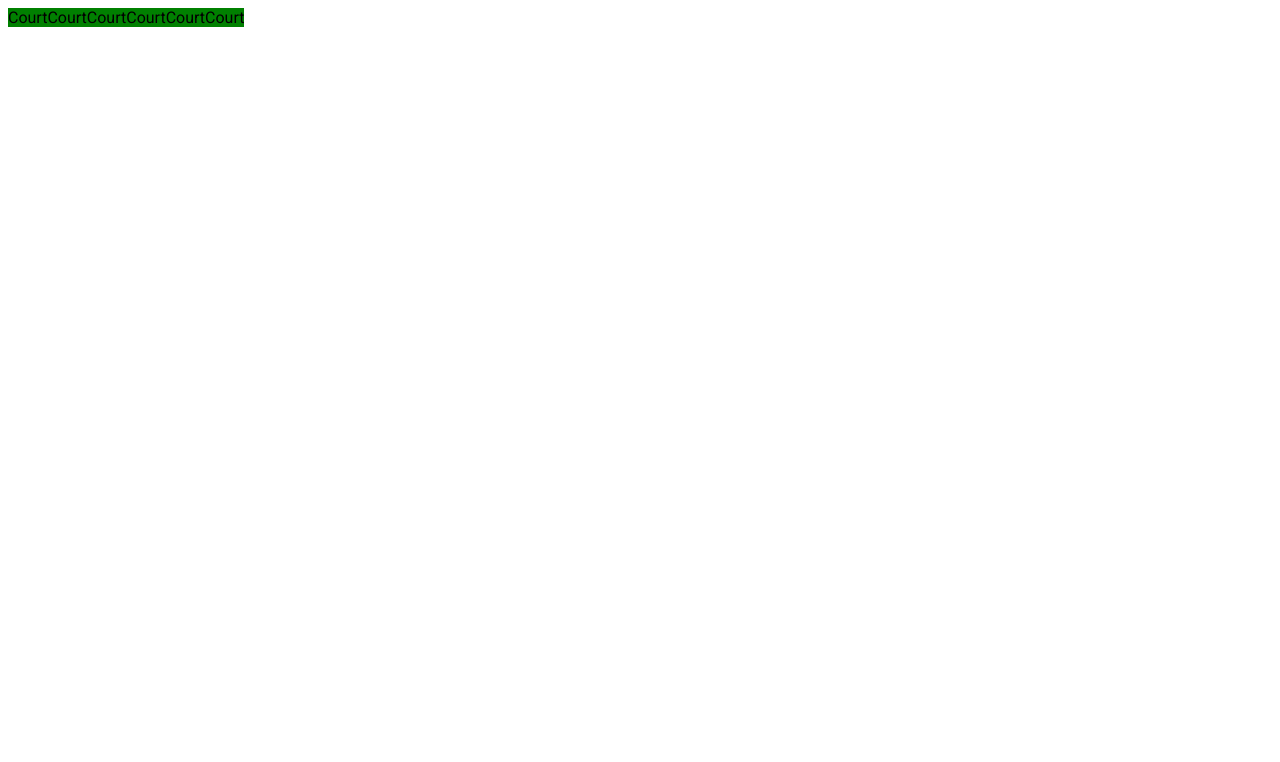
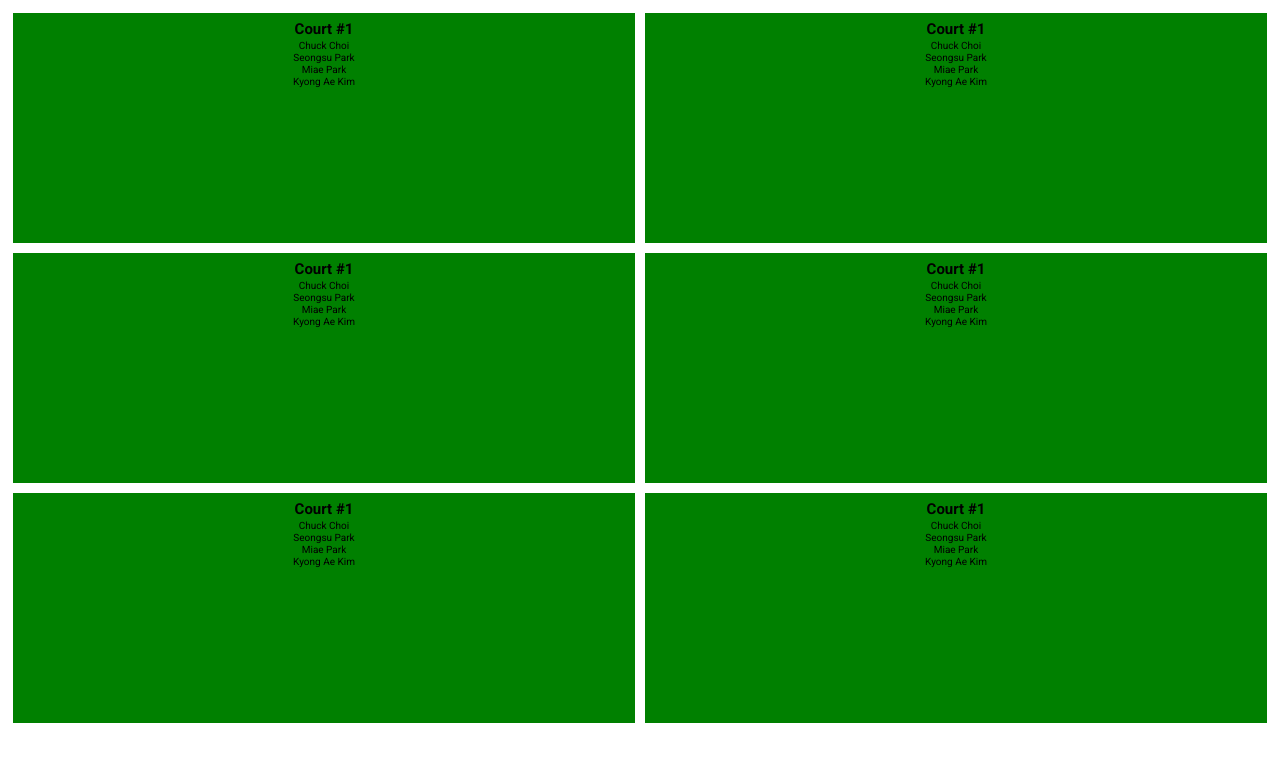
Before and after one commit to seongsp/projectb, a React (Create React App) app: page / in a window 1280 px wide. Shown: the top 762 px of the page. Built offline with nearby package versions, Linux system fonts and the light colour scheme; the HTML template or start-up script is replaced by a standard one.

Commit message:
basic ui

```diff
--- a/src/App.css
+++ b/src/App.css
@@ -1,5 +1,6 @@
 * {
   font-family: 'Roboto';
+  font-size: 10px;
 }
 
 .App {
--- a/src/components/Court/Court.jsx
+++ b/src/components/Court/Court.jsx
@@ -5,8 +5,12 @@ import styles from './Court.module.css'
 
 function Court() {
     return (
-        <div className={styles.court}>
-            Court
+        <div className={`${styles.court} ${styles.available}`}>
+            <h2 className={styles.courtName}>Court #1</h2>
+            <p className={styles.playerName}>Chuck Choi</p>
+            <p className={styles.playerName}>Seongsu Park</p>
+            <p className={styles.playerName}>Miae Park</p>
+            <p className={styles.playerName}>Kyong Ae Kim</p>
         </div>
     )
 }
--- a/src/components/Court/Court.module.css
+++ b/src/components/Court/Court.module.css
@@ -1,7 +1,23 @@
 .court {
+  margin: 5px;
+  padding: 5px;
+}
+
+.available {
   background-color: green;
 }
 
-.inplay {
+.occupied {
   background-color: red;
 }
+
+.courtName {
+  margin-top: 2px;
+  margin-bottom: 2px;
+  font-size: 15px;
+}
+
+.playerName {
+  margin-top: 1px;
+  margin-bottom: 1px;
+}
--- a/src/components/Gym/Gym.jsx
+++ b/src/components/Gym/Gym.jsx
@@ -1,5 +1,6 @@
 import React from 'react'
 import Court from '../Court/Court'
+import styles from './Gym.module.css'
 
 
 
@@ -12,7 +13,7 @@ function Gym() {
     }
 
     return (
-        <div style={{ display: 'flex' }}>
+        <div className={styles.gym}>
             {
                 courts
             }
--- /dev/null
+++ b/src/components/Gym/Gym.module.css
@@ -0,0 +1,6 @@
+.gym {
+  display: grid;
+  grid-template-rows: auto;
+  grid-template-columns: 50% 50%;
+  height: 90vh;
+}
```
